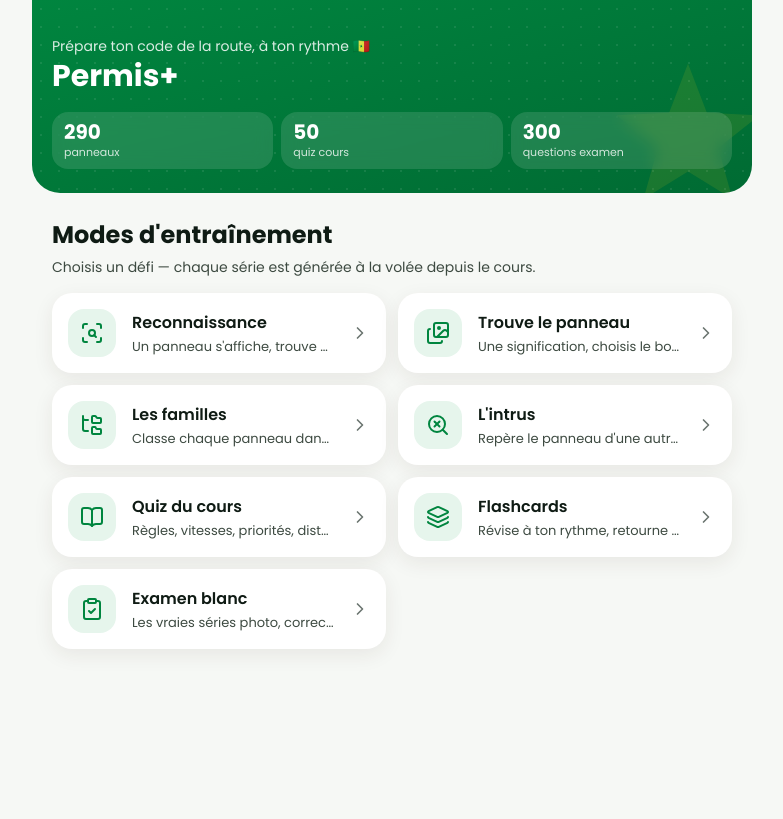
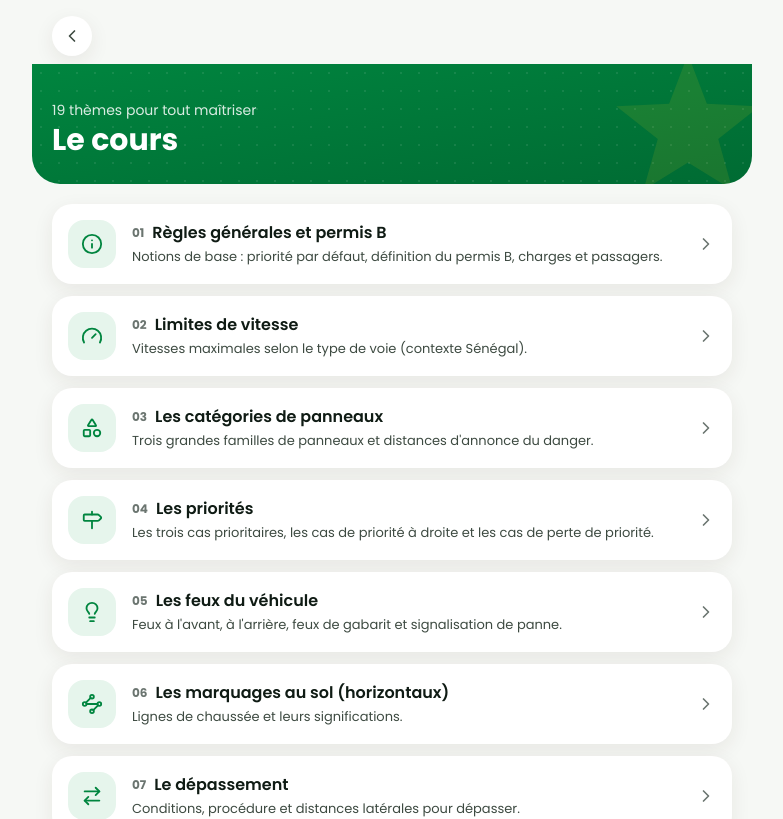
Before and after one commit to Black221/my-autoecole, a React (Vite) app in the folder my-autoecole/: page /cours in a window 1280 px wide. Shown: the top 819 px of the page, without its empty margins (248-1031 px from the left). Built offline with nearby package versions, Linux system fonts and the light colour scheme.

Commit message:
new version

```diff
--- a/my-autoecole/src/App.tsx
+++ b/my-autoecole/src/App.tsx
@@ -2,6 +2,8 @@
 import { AppShell } from "./ui/primitives";
 import { Home } from "./screens/Home";
 import { Play } from "./screens/Play";
+import { CoursIndex } from "./screens/CoursIndex";
+import { CoursDetail } from "./screens/CoursDetail";
 
 export default function App() {
   return (
@@ -9,6 +11,8 @@
       <AppShell>
         <Routes>
           <Route path="/" element={<Home />} />
+          <Route path="/cours" element={<CoursIndex />} />
+          <Route path="/cours/:themeId" element={<CoursDetail />} />
           <Route path="/play/:kind" element={<Play />} />
           <Route path="*" element={<Home />} />
         </Routes>
--- /dev/null
+++ b/my-autoecole/src/screens/CoursDetail.tsx
@@ -0,0 +1,64 @@
+/* Fiche de cours : règles d'un thème + entraînement ciblé. */
+import { useEffect } from "react";
+import { useNavigate, useParams } from "react-router-dom";
+import { Dumbbell } from "lucide-react";
+import { quizParTheme, themeById } from "../data";
+import { themeIcon } from "../ui/themeIcons";
+import { Button, Hero, TopBar } from "../ui/primitives";
+
+export function CoursDetail() {
+  const { themeId = "" } = useParams();
+  const navigate = useNavigate();
+  const theme = themeById(themeId);
+
+  useEffect(() => {
+    if (!theme) navigate("/cours", { replace: true });
+  }, [theme, navigate]);
+
+  if (!theme) return null;
+
+  const Icon = themeIcon(theme.id);
+  const quizCount = quizParTheme(theme.id).length;
+
+  return (
+    <div className="flex flex-1 flex-col pb-[calc(2rem+env(safe-area-inset-bottom))]">
+      <TopBar onBack={() => navigate("/cours")} />
+      <Hero title={theme.titre}>
+        <div className="mt-3 flex items-start gap-3">
+          <span className="grid size-11 flex-none place-items-center rounded-2xl bg-white/15">
+            <Icon size={22} />
+          </span>
+          <p className="text-sm leading-relaxed text-white/90">{theme.resume}</p>
+        </div>
+      </Hero>
+
+      <div className="flex-1 space-y-3 px-5 pt-5">
+        <div className="text-xs font-semibold uppercase tracking-wider text-muted">
+          {theme.regles.length} points à retenir
+        </div>
+        {theme.regles.map((regle, i) => (
+          <div
+            key={i}
+            className="flex gap-3 rounded-[20px] bg-surface p-4 shadow-soft"
+          >
+            <span className="grid size-7 flex-none place-items-center rounded-full bg-brand-light text-[13px] font-bold text-brand-dark">
+              {i + 1}
+            </span>
+            <p className="text-[15px] leading-relaxed text-ink">{regle}</p>
+          </div>
+        ))}
+      </div>
+
+      {quizCount > 0 && (
+        <div className="sticky bottom-0 bg-linear-to-t from-canvas from-70% to-transparent px-5 pb-[calc(1rem+env(safe-area-inset-bottom))] pt-4">
+          <Button
+            variant="primary"
+            onClick={() => navigate(`/play/cours-quiz?theme=${theme.id}`)}
+          >
+            <Dumbbell size={18} /> S'entraîner sur ce thème
+          </Button>
+        </div>
+      )}
+    </div>
+  );
+}
--- /dev/null
+++ b/my-autoecole/src/screens/CoursIndex.tsx
@@ -0,0 +1,47 @@
+/* Sommaire du cours : liste des thèmes à apprendre. */
+import { useNavigate } from "react-router-dom";
+import { ChevronRight } from "lucide-react";
+import { themes } from "../data";
+import { themeIcon } from "../ui/themeIcons";
+import { Hero, TopBar } from "../ui/primitives";
+
+export function CoursIndex() {
+  const navigate = useNavigate();
+
+  return (
+    <div className="flex-1 pb-[calc(2rem+env(safe-area-inset-bottom))]">
+      <TopBar onBack={() => navigate("/")} />
+      <Hero title="Le cours" subtitle={`${themes.length} thèmes pour tout maîtriser`} />
+
+      <div className="space-y-3 px-5 pt-5">
+        {themes.map((t, i) => {
+          const Icon = themeIcon(t.id);
+          return (
+            <button
+              key={t.id}
+              type="button"
+              onClick={() => navigate(`/cours/${t.id}`)}
+              className="flex w-full items-center gap-4 rounded-[20px] bg-surface p-4 text-left shadow-soft transition-all duration-150 hover:-translate-y-0.5 hover:shadow-lift active:scale-[0.99]"
+            >
+              <span className="grid size-12 flex-none place-items-center rounded-2xl bg-brand-light text-brand">
+                <Icon size={22} />
+              </span>
+              <div className="min-w-0 flex-1">
+                <div className="flex items-center gap-2">
+                  <span className="text-xs font-bold text-muted">
+                    {String(i + 1).padStart(2, "0")}
+                  </span>
+                  <span className="truncate font-semibold">{t.titre}</span>
+                </div>
+                <p className="mt-0.5 truncate text-[13px] text-ink-soft">
+                  {t.resume}
+                </p>
+              </div>
+              <ChevronRight size={20} className="flex-none text-muted" />
+            </button>
+          );
+        })}
+      </div>
+    </div>
+  );
+}
--- a/my-autoecole/src/screens/Home.tsx
+++ b/my-autoecole/src/screens/Home.tsx
@@ -1,6 +1,6 @@
 /* Accueil : hero + statistiques + catalogue des modes de challenge. */
 import { useNavigate } from "react-router-dom";
-import { ChevronRight } from "lucide-react";
+import { ChevronRight, GraduationCap } from "lucide-react";
 import { MODES } from "../domain/modes";
 import { MODE_ICON } from "../ui/modeIcons";
 import dataset from "../data";
@@ -35,7 +35,24 @@
       </Hero>
 
       <div className="px-5 pt-6">
-        <h2 className="text-[clamp(20px,5.5vw,24px)] font-bold">
+        <button
+          type="button"
+          onClick={() => navigate("/cours")}
+          className="flex w-full items-center gap-4 overflow-hidden rounded-[20px] bg-linear-to-br from-teranga to-[#c9601a] p-4 text-left text-white shadow-soft transition-all duration-150 hover:-translate-y-0.5 hover:shadow-lift active:scale-[0.99]"
+        >
+          <span className="grid size-12 flex-none place-items-center rounded-2xl bg-white/20">
+            <GraduationCap size={24} />
+          </span>
+          <div className="min-w-0 flex-1">
+            <div className="font-semibold">Apprendre le cours</div>
+            <p className="mt-0.5 truncate text-[13px] text-white/85">
+              {dataset.themes.length} fiches : règles, vitesses, priorités…
+            </p>
+          </div>
+          <ChevronRight size={20} className="flex-none text-white/80" />
+        </button>
+
+        <h2 className="mt-6 text-[clamp(20px,5.5vw,24px)] font-bold">
           Modes d'entraînement
         </h2>
         <p className="mt-1 text-sm text-ink-soft">
--- a/my-autoecole/src/screens/Play.tsx
+++ b/my-autoecole/src/screens/Play.tsx
@@ -1,7 +1,7 @@
 /* Orchestration d'une session : construit les questions, précharge les
    images (écran de chargement) puis joue la session et affiche le résultat. */
 import { useCallback, useEffect, useState } from "react";
-import { useNavigate, useParams } from "react-router-dom";
+import { useNavigate, useParams, useSearchParams } from "react-router-dom";
 import { modeByKind } from "../domain/modes";
 import { collectImages } from "../domain/challenge";
 import { useSession } from "../engine/sessionStore";
@@ -12,6 +12,8 @@
 
 export function Play() {
   const { kind = "" } = useParams();
+  const [searchParams] = useSearchParams();
+  const themeId = searchParams.get("theme") ?? undefined;
   const navigate = useNavigate();
   const status = useSession((s) => s.status);
   const start = useSession((s) => s.start);
@@ -25,13 +27,13 @@
     if (!mode) return;
     setLoading(true);
     setProgress(0);
-    const questions = mode.build({});
+    const questions = mode.build({ themeId });
     await preloadImages(collectImages(questions), 8000, (l, t) =>
       setProgress(t ? l / t : 1),
     );
     start(mode.kind, mode.title, questions, mode.secondsPerQuestion ?? null);
     setLoading(false);
-  }, [mode, start]);
+  }, [mode, start, themeId]);
 
   useEffect(() => {
     if (!mode) {
@@ -41,7 +43,7 @@
     begin();
     return () => reset();
     // eslint-disable-next-line react-hooks/exhaustive-deps
-  }, [kind]);
+  }, [kind, themeId]);
 
   if (!mode) return null;
   if (loading) return <Loading title={mode.title} progress={progress} />;
```
